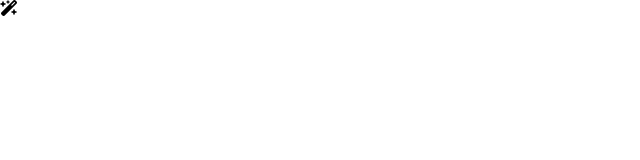
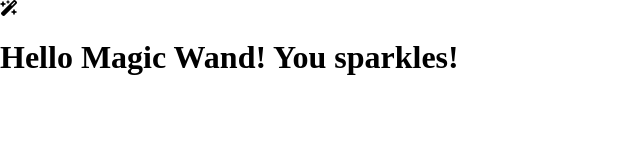
Before and after one commit to yeinflener/template-test, a plain HTML site: page index.html in a window 1280 px wide. Shown: the whole page, without its empty margins (0-640 px from the left). Drawn offline with Linux system fonts and the light colour scheme.

Commit message:
magic wand

```diff
--- a/index.html
+++ b/index.html
@@ -17,6 +17,7 @@
   </head>
   <body>
     <i class="fa-solid fa-wand-magic-sparkles"></i>
+    <h1>Hello Magic Wand! You sparkles!</h1>
     <!-- Script -->
     <script src="script.js"></script>
   </body>
```
